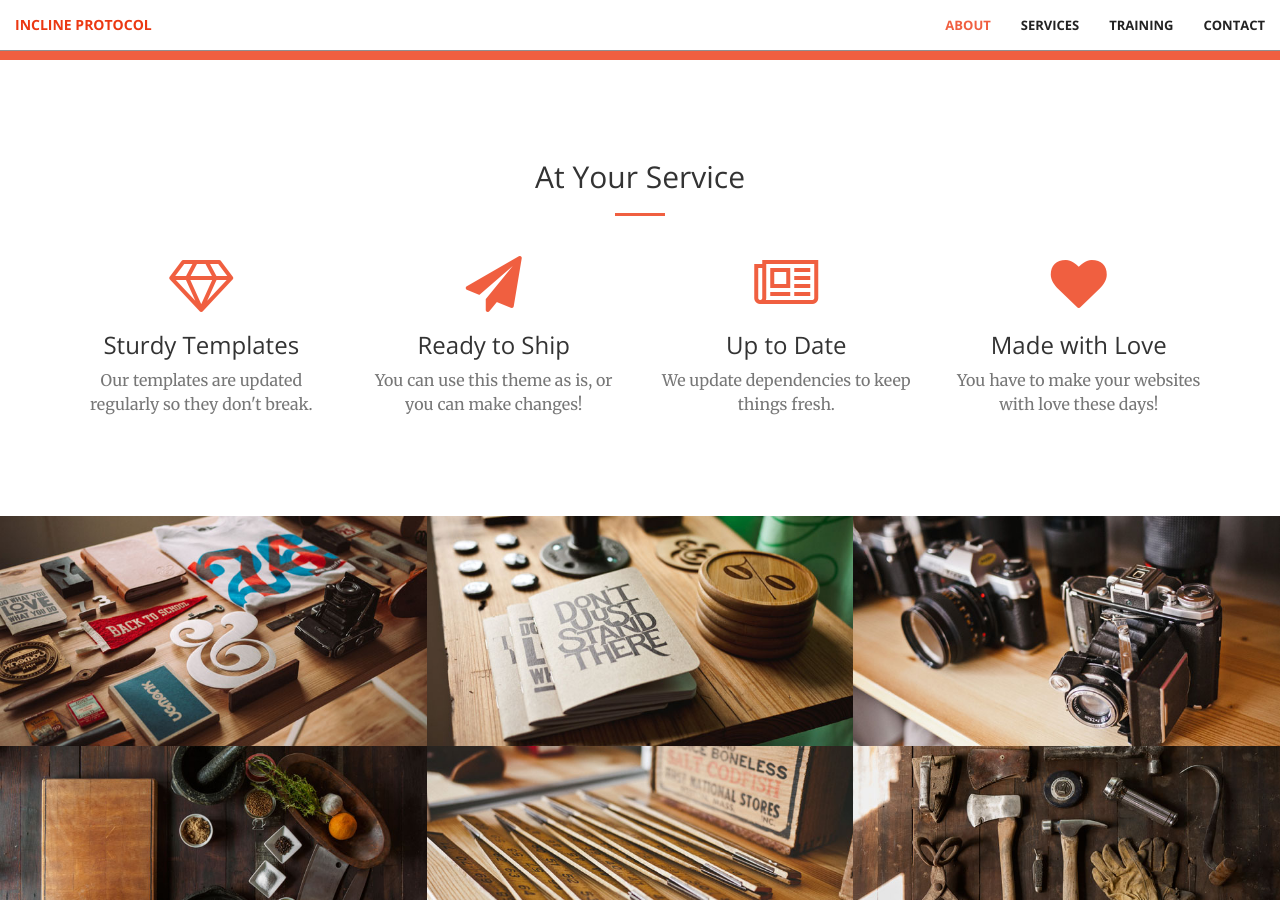
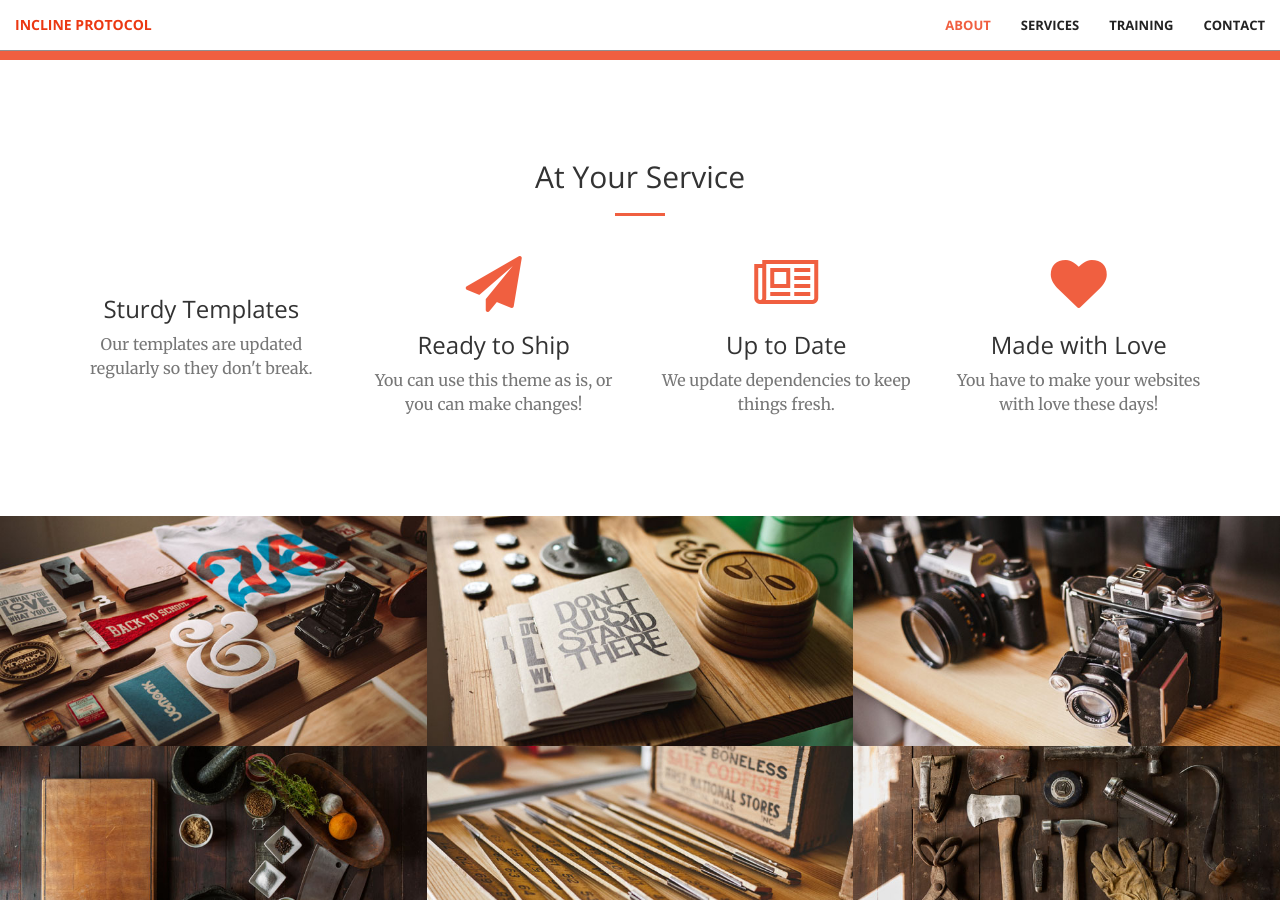
Before and after one commit to incline89451/data-ai-portfolio, a Jekyll site: the page built from index.html, in a window 1280 px wide and 900 px high, scrolled down 1258 px. Built offline with Jekyll 4.4.1, drawn with Linux system fonts in a browser that asks for light colours.

Commit message:
Update services.html

```diff
--- a/_includes/services.html
+++ b/_includes/services.html
@@ -11,7 +11,7 @@
         <div class="row">
             <div class="col-lg-3 col-md-6 text-center">
                 <div class="service-box">
-                    <i class="fa fa-4x fa-diamond wow bounceIn text-primary"></i>
+                    <i class="fa fa-4x fa-microchip-ai wow bounceIn text-primary"></i>
                     <h3>Sturdy Templates</h3>
                     <p class="text-muted">Our templates are updated regularly so they don't break.</p>
                 </div>
```
